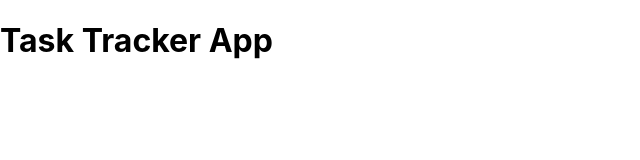
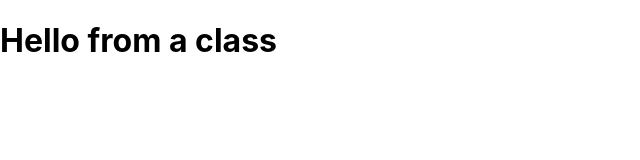
Before and after one commit to ZachyDev/React-Task-Tracker, a React (Create React App) app in the folder task-tracker/: page / in a window 1280 px wide. Shown: the top 160 px of the page, without its empty margins (0-640 px from the left). Built offline with nearby package versions, Linux system fonts and the light colour scheme.

Commit message:
Class based components in React

```diff
--- a/task-tracker/src/App.js
+++ b/task-tracker/src/App.js
@@ -1,13 +1,19 @@
+import React from 'react';
 import Header from './components/Header';
-function App() {
-  const name = "Developer Moseti";
-  const x = false;
+// function App() {
+//   const name = "Developer Moseti";
+//   const x = false;
 
-  return (
-    <div className="App">
-      <Header />
-    </div>
-  );
+//   return (
+//     <div className="App">
+//       <Header />
+//     </div>
+//   );
+// }
+
+class App extends React.Component {
+  render() {
+    return <h1>Hello from a class</h1>
+  }
 }
-
 export default App;
```
